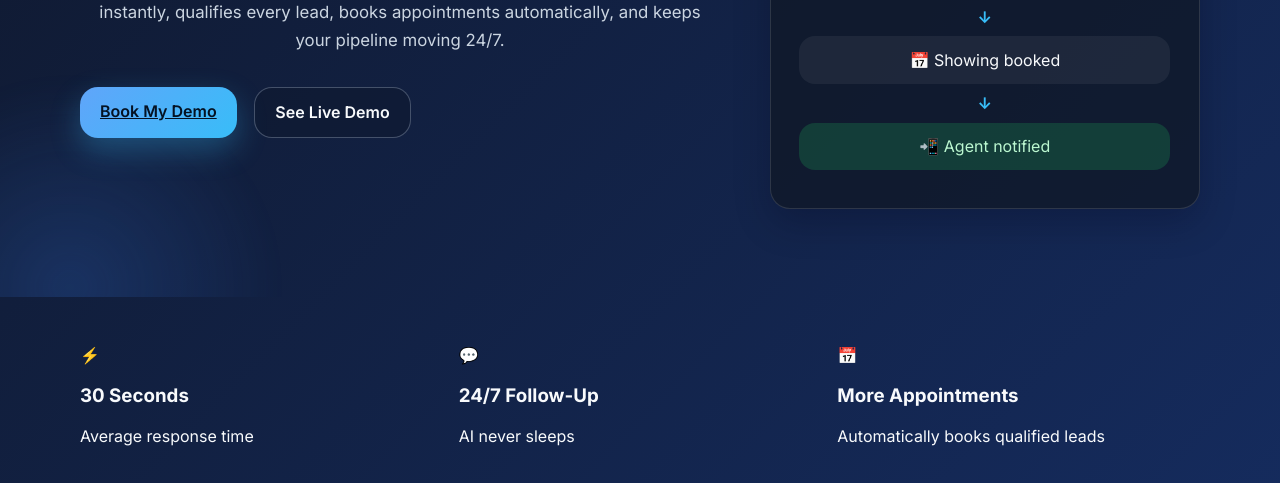
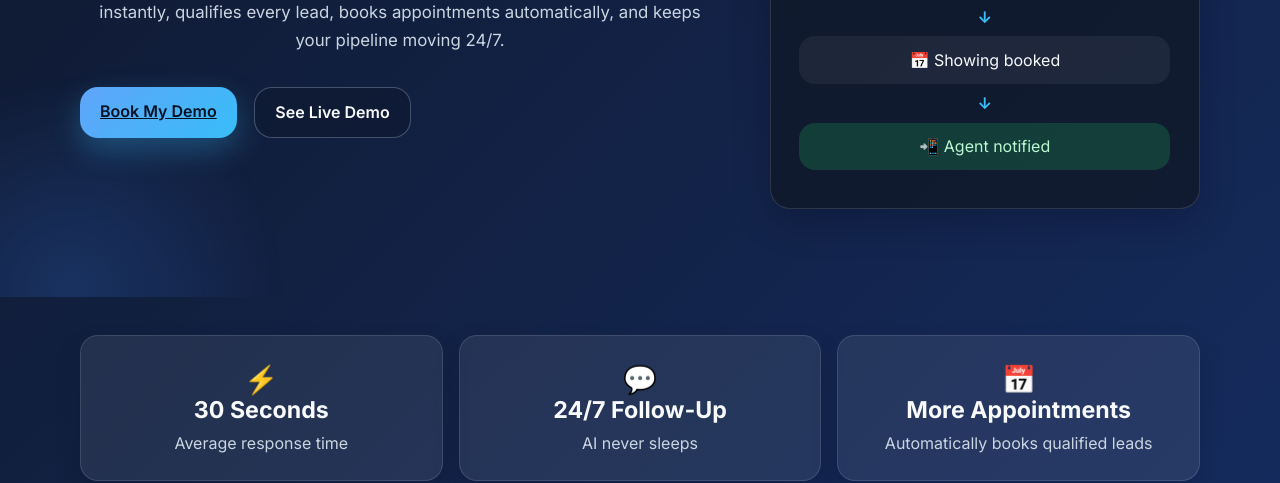
Before and after one commit to iampooh030899-prog/locallift-ai, a plain HTML site: page index.html in a window 1280 px wide. Shown: the part 478-961 px from the top of the page. Drawn offline with Linux system fonts and the light colour scheme.

Commit message:
Update style.css

```diff
--- a/css/style.css
+++ b/css/style.css
@@ -141,8 +141,7 @@ nav a,
 }
 
 .hero p,
-.content-section p,
-.trust-label {
+.content-section p {
   color: var(--text-muted);
   font-size: 1.05rem;
   line-height: 1.7;
@@ -326,28 +325,33 @@ nav a,
   gap: 1rem;
 }
 
-.trust-bar {
-  display: flex;
-  flex-direction: column;
-  align-items: stretch;
-  justify-content: flex-start;
-  gap: 1rem;
-  padding: 1.2rem 1.4rem;
-  border: 1px solid rgba(255, 255, 255, 0.12);
-  border-radius: 20px;
-  background: rgba(255, 255, 255, 0.06);
-  margin-bottom: 1.2rem;
+.highlight-grid {
+  margin-top: 0.35rem;
 }
 
-.trust-label {
-  margin: 0;
-  font-weight: 600;
-  color: #e2e8f0;
+.highlight-card {
+  background: rgba(255, 255, 255, 0.08);
+  border: 1px solid rgba(255, 255, 255, 0.12);
+  border-radius: 18px;
+  padding: 1.7rem;
+  box-shadow: 0 12px 28px rgba(2, 6, 23, 0.14);
   text-align: center;
 }
 
-.trust-stats {
-  width: 100%;
+.highlight-icon {
+  font-size: 1.7rem;
+  margin: 0 0 0.65rem;
+}
+
+.highlight-card h3 {
+  margin: 0 0 0.55rem;
+  color: #f8fafc;
+  font-size: 1.45rem;
+}
+
+.highlight-card p {
+  margin: 0;
+  color: #cbd5e1;
 }
 
 .solution-section {
```
